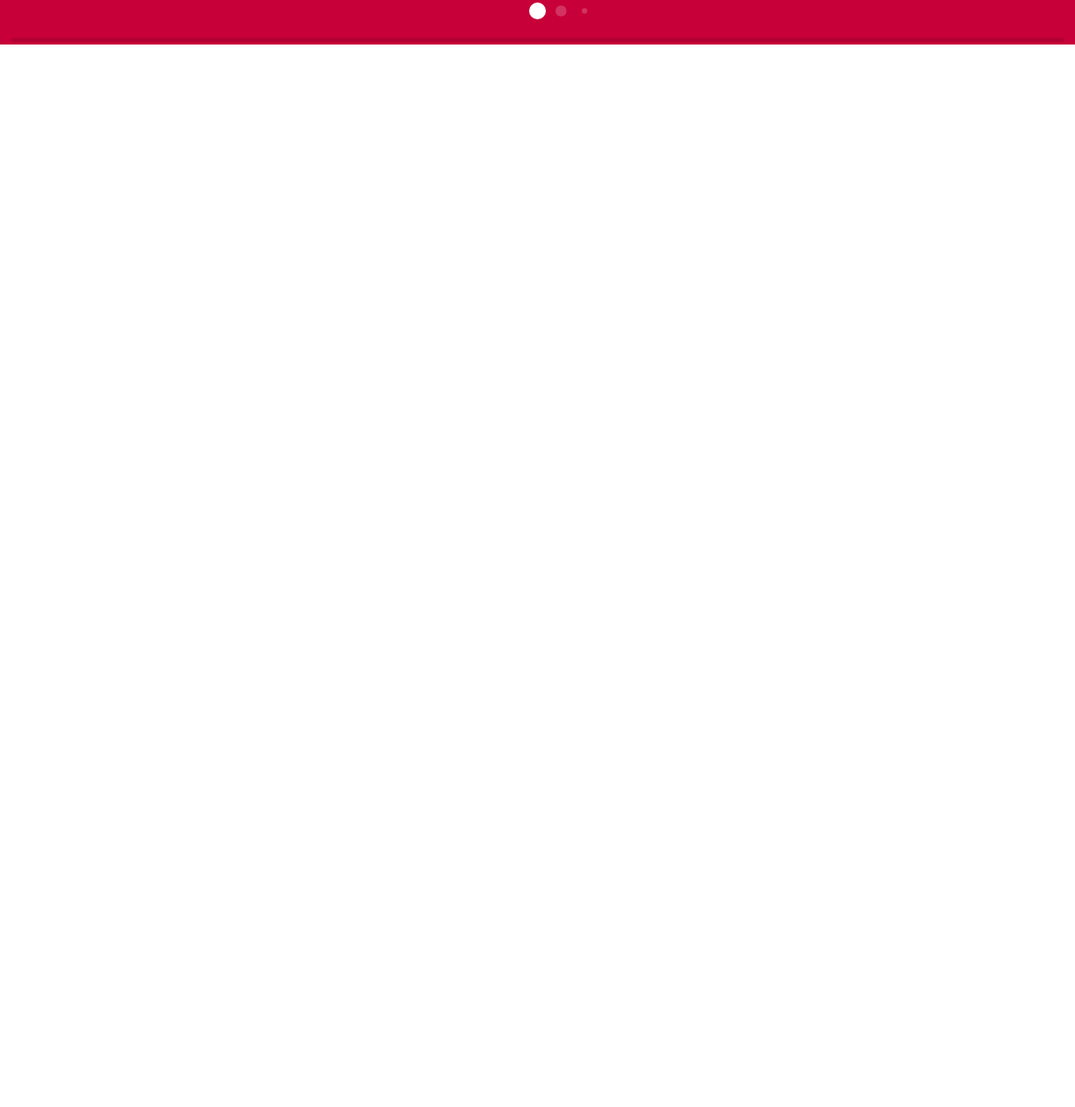
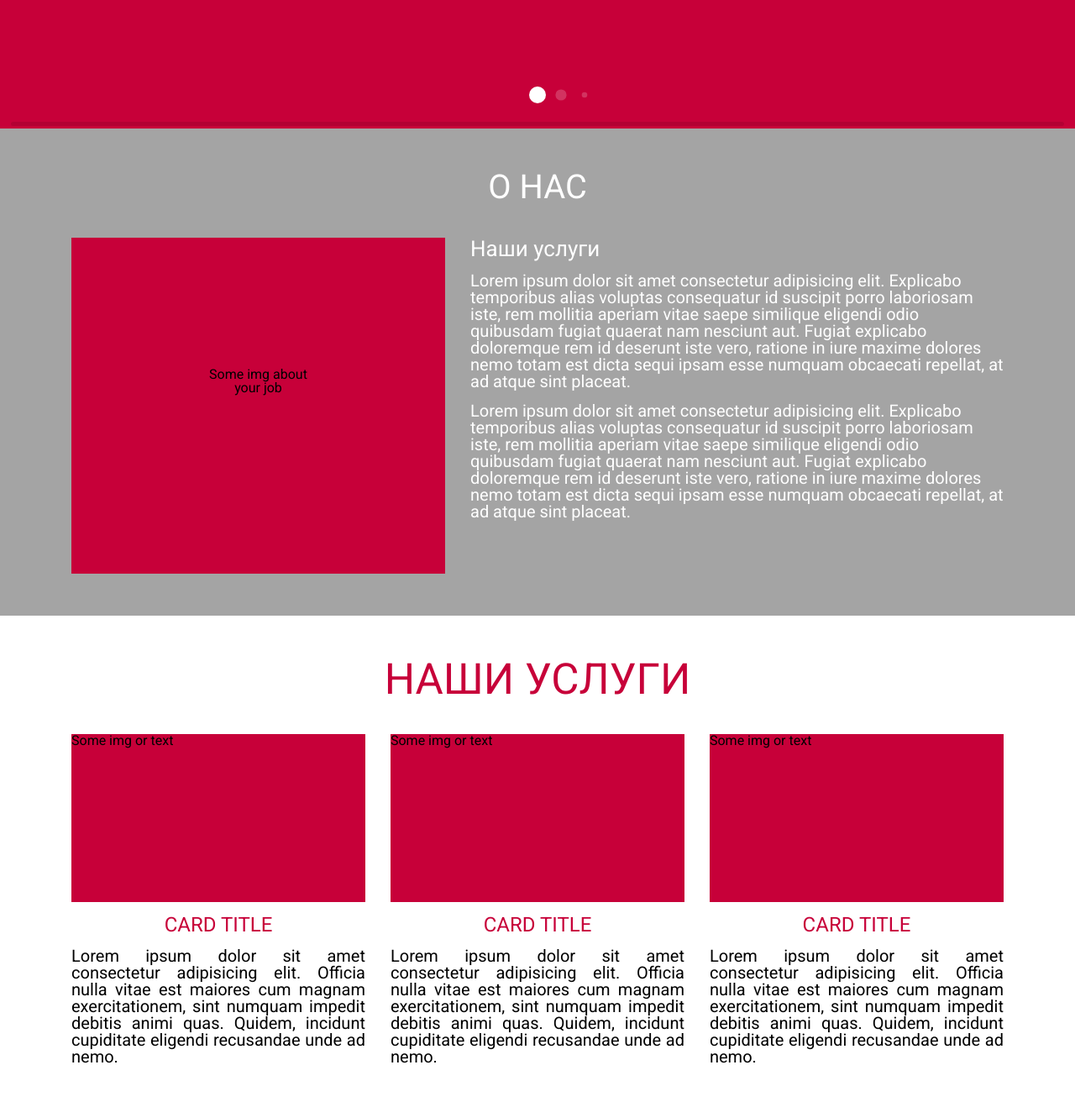
Before and after one commit to DUDA-UA/electro, a website: page dist/index.html in a window 1280 px wide. Shown: the part 568-1886 px from the top of the page at 84% size. Before the commit the page ends 800 px from the top, so only its background shows below. Drawn offline with nearby package versions, Linux system fonts and the light colour scheme.

Commit message:
about and services blocks commit

```diff
--- a/dist/index.html
+++ b/dist/index.html
@@ -90,6 +90,61 @@
         <div class="swiper-scrollbar"></div>
     </div>
 </div>
+        <div class="services">
+    <div class="services__title">
+        <h3>о нас</h3>
+    </div>
+    <div class="container">
+        <div class="row">
+            <div class="col-5">
+                <div class="services__img">Some img about your job</div>
+            </div>
+            <div class="col-7">
+                <div class="services__content">
+                    <h3 class="services__content__title">Наши услуги</h3>
+                    <p class="services__content__text">Lorem ipsum dolor sit amet consectetur adipisicing elit. Explicabo temporibus alias voluptas consequatur id suscipit porro laboriosam iste, rem mollitia aperiam vitae saepe similique eligendi odio quibusdam fugiat quaerat nam nesciunt aut. Fugiat explicabo doloremque rem id deserunt iste vero, ratione in iure maxime dolores nemo totam est dicta sequi ipsam esse numquam obcaecati repellat, at ad atque sint placeat.</p>
+                    <p class="services__content__text">Lorem ipsum dolor sit amet consectetur adipisicing elit. Explicabo temporibus alias voluptas consequatur id suscipit porro laboriosam iste, rem mollitia aperiam vitae saepe similique eligendi odio quibusdam fugiat quaerat nam nesciunt aut. Fugiat explicabo doloremque rem id deserunt iste vero, ratione in iure maxime dolores nemo totam est dicta sequi ipsam esse numquam obcaecati repellat, at ad atque sint placeat.</p>
+                </div>
+            </div>
+        </div>
+    </div>
+</div>
+        <div class="aboutUs">
+    <div class="aboutUs__title">
+        <h2>наши услуги</h2>
+    </div>
+    <div class="container">
+        <div class="row">
+            <div class="col-4">
+                <div class="aboutUs__card">
+                    <div class="aboutUs__card__img">Some img or text</div>
+                    <div class="aboutUs__card__body">
+                        <h5 class="aboutUs__card__body__title">Card title</h5>
+                        <p class="aboutUs__card__body__text">Lorem ipsum dolor sit amet consectetur adipisicing elit. Officia nulla vitae est maiores cum magnam exercitationem, sint numquam impedit debitis animi quas. Quidem, incidunt cupiditate eligendi recusandae unde ad nemo.</p>
+                    </div>
+                </div>
+            </div>
+            <div class="col-4">
+                <div class="aboutUs__card">
+                    <div class="aboutUs__card__img">Some img or text</div>
+                    <div class="aboutUs__card__body">
+                        <h5 class="aboutUs__card__body__title">Card title</h5>
+                        <p class="aboutUs__card__body__text">Lorem ipsum dolor sit amet consectetur adipisicing elit. Officia nulla vitae est maiores cum magnam exercitationem, sint numquam impedit debitis animi quas. Quidem, incidunt cupiditate eligendi recusandae unde ad nemo.</p>
+                    </div>
+                </div>
+            </div>
+            <div class="col-4">
+                <div class="aboutUs__card">
+                    <div class="aboutUs__card__img">Some img or text</div>
+                    <div class="aboutUs__card__body">
+                        <h5 class="aboutUs__card__body__title">Card title</h5>
+                        <p class="aboutUs__card__body__text">Lorem ipsum dolor sit amet consectetur adipisicing elit. Officia nulla vitae est maiores cum magnam exercitationem, sint numquam impedit debitis animi quas. Quidem, incidunt cupiditate eligendi recusandae unde ad nemo.</p>
+                    </div>
+                </div>
+            </div>
+        </div>
+    </div>
+</div>
 
     </div>
 
--- a/dist/style/style.css
+++ b/dist/style/style.css
@@ -3363,6 +3363,14 @@ table {
   border-collapse: collapse;
   border-spacing: 0; }
 
+.aboutUs__title, .services__title {
+  width: 100%;
+  text-align: center;
+  font-size: 34px;
+  padding-bottom: 40px;
+  text-transform: uppercase;
+  font-weight: 700; }
+
 .box {
   width: 1440px;
   width: 100%;
@@ -3429,7 +3437,7 @@ table {
 
 .main {
   width: 100%;
-  height: 500px; }
+  height: 600px; }
 
 .image-slider {
   padding: 30px 0px 70px 0px;
@@ -3470,3 +3478,57 @@ table {
   .image-slider .swiper-scrollbar-drag {
     cursor: pointer;
     background-color: #C70039; }
+
+.aboutUs {
+  width: 100%;
+  background-color: #ffffff;
+  padding: 50px 0px; }
+  .aboutUs__title {
+    color: #C70039; }
+  .aboutUs__card {
+    max-width: 400px;
+    width: 100%; }
+    .aboutUs__card__img {
+      max-width: 350px;
+      width: 100%;
+      height: 200px;
+      background-color: #C70039; }
+    .aboutUs__card__body__title {
+      padding: 15px 0px;
+      text-align: center;
+      width: 100%;
+      font-size: 24px;
+      text-transform: uppercase;
+      color: #C70039; }
+    .aboutUs__card__body__text {
+      text-align: justify;
+      font-size: 20px; }
+
+.card-img-top {
+  max-width: 350px;
+  width: 100%; }
+
+.services {
+  width: 100%;
+  padding: 50px 0px;
+  background-color: #A4A4A4; }
+  .services__title {
+    color: #ffffff; }
+
+.services__img {
+  max-width: 500px;
+  width: 100%;
+  height: 400px;
+  background-color: #C70039;
+  text-align: center;
+  padding: 35%; }
+
+.services__content__title {
+  font-size: 26px;
+  color: #ffffff; }
+
+.services__content__text {
+  margin-top: 15px;
+  font-size: 20px;
+  color: #ffffff;
+  line-height: 20px; }
```
